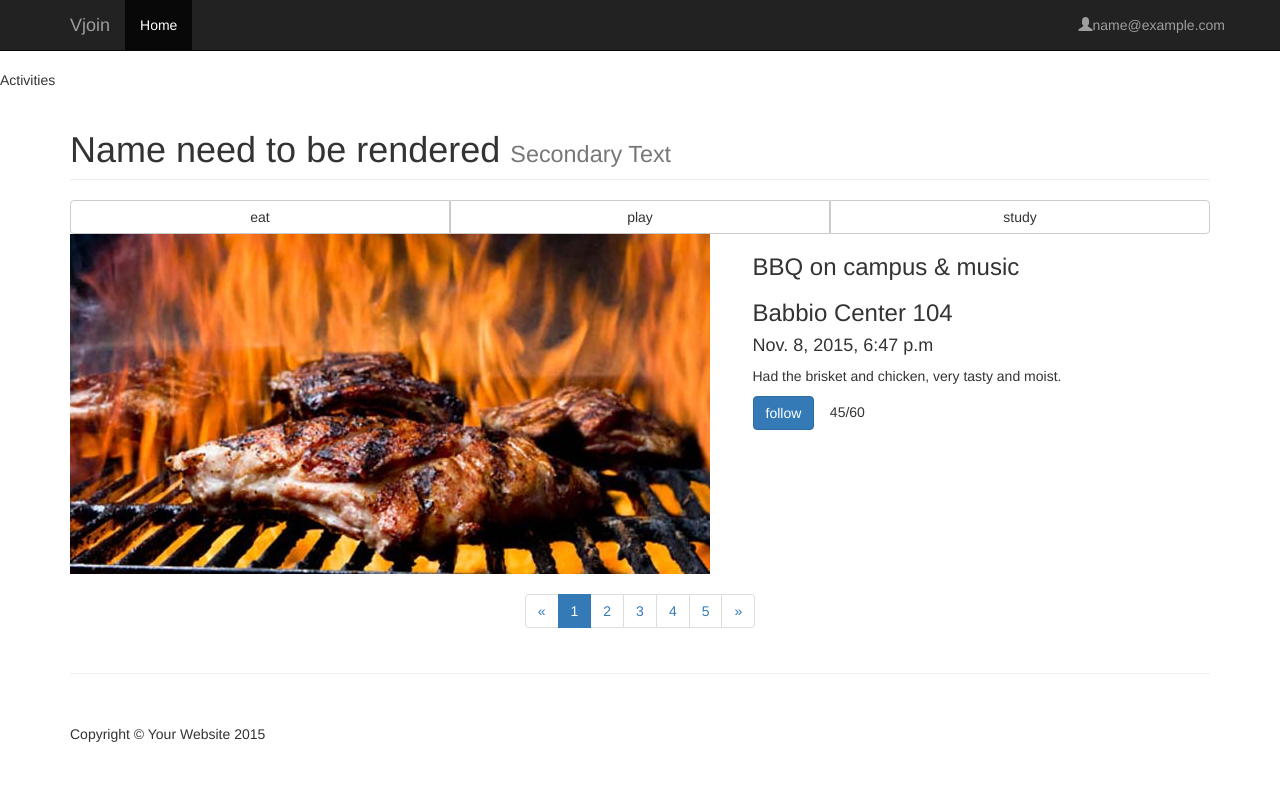
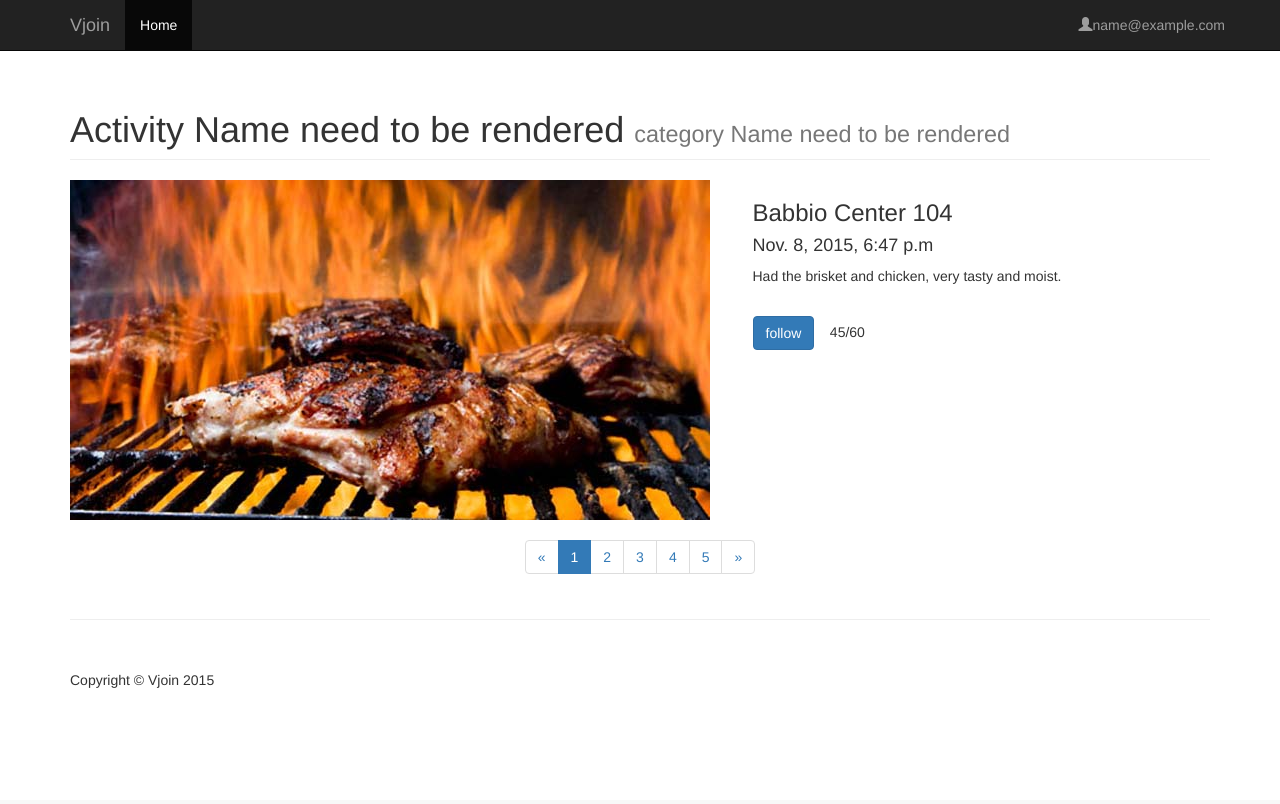
Before and after one commit to zyang25/PosterApp, a PHP site: page /final/main/activities.php in a window 1280 px wide. After the commit the page ends 688 px from the top, so only its background shows below. Run offline with PHP 8.4, Linux system fonts and the light colour scheme; the visitor is signed in with stand-in values (Sample User, id 1).

Commit message:
update my part

```diff
--- a/main/activities.php
+++ b/main/activities.php
@@ -3,53 +3,36 @@ if(!isset($_SESSION['user_id'])){
     header('Location: ../index.php');
 }
 ?>
-<html>
-    <head>
-        Activities
-    </head>
-    <body>
         <!-- Page Content -->
             <div class="container">
                 <!-- Page Heading -->
                 <div class="row">
                     <div class="col-lg-12">
-                        <h1 class="page-header" id = "activity_name">Name need to be rendered
-                            <small>Secondary Text</small>
+                        <h1 class="page-header" id = "activity_name"> Activity Name need to be rendered
+                            <small id = "category_name">category Name need to be rendered</small>
                         </h1>
-                    </div>
-                </div>
-                <!-- /.row -->
-                <div class="btn-group btn-group-justified" role="group" aria-label="...">
-                    <div class="btn-group" role="group">
-                        <button type="button" class="btn btn-default">eat</button>
-                    </div>
-                    <div class="btn-group" role="group">
-                        <button type="button" class="btn btn-default">play</button>
-                    </div>
-                    <div class="btn-group" role="group">
-                        <button type="button" class="btn btn-default">study</button>
                     </div>
                 </div>
 
 
-                <!-- Project One -->
                 <div class="row">
                     <div class="col-md-7">
-                        <a href="#">
-                            <img class="img-responsive" src="../assets/img/activites/BBQ.jpg" alt="">
-                        </a>
+                            <img class="img-responsive" id = "image_area" src="../assets/img/activites/BBQ.jpg" alt="">
+                            <!-- /.row modify this image src from database !!!!-->
                     </div>
                     <div class="col-md-5">
-                        <h3>BBQ on campus & music</h3>
-                        <h3>Babbio Center 104</h3>
-                        <h4>Nov. 8, 2015, 6:47 p.m</h4>
-                        <p>Had the brisket and chicken, very tasty and moist.</p>
-                        <a class="btn btn-primary" href="#">follow</a>&nbsp;&nbsp;&nbsp;&nbsp;<span>45/60</span>
+                        <h3 id = "location">Babbio Center 104</h3>  <!-- location-->
+                        <h4 id = "time_stamp">Nov. 8, 2015, 6:47 p.m</h4> <!-- time-->
+                        <p id = "description">Had the brisket and chicken, very tasty and moist.</p>      <!-- description-->
+                        <br>
+
+                        <a class="btn btn-primary" id = "follow_status" value = "unfollow">   follow</a>&nbsp;&nbsp;&nbsp;&nbsp;<span id = "remaining">45/60</span>
+
                     </div>
                 </div>
                 <!-- /.row -->
 
-                <!-- Pagination -->
+                <!-- Pagination handle multiple images-->
                 <div class="row text-center">
                     <div class="col-lg-12">
                         <ul class="pagination">
@@ -85,7 +68,7 @@ if(!isset($_SESSION['user_id'])){
                 <footer>
                     <div class="row">
                         <div class="col-lg-12">
-                            <p>Copyright &copy; Your Website 2015</p>
+                            <p>Copyright &copy; Vjoin 2015</p>
                         </div>
                     </div>
                     <!-- /.row -->
--- /dev/null
+++ b/main/test_select_activities.html
@@ -0,0 +1 @@
+<!DOCTYPE type>
```
Also changed, not shown: main/original_main.php (renamed from main/activity.php).
